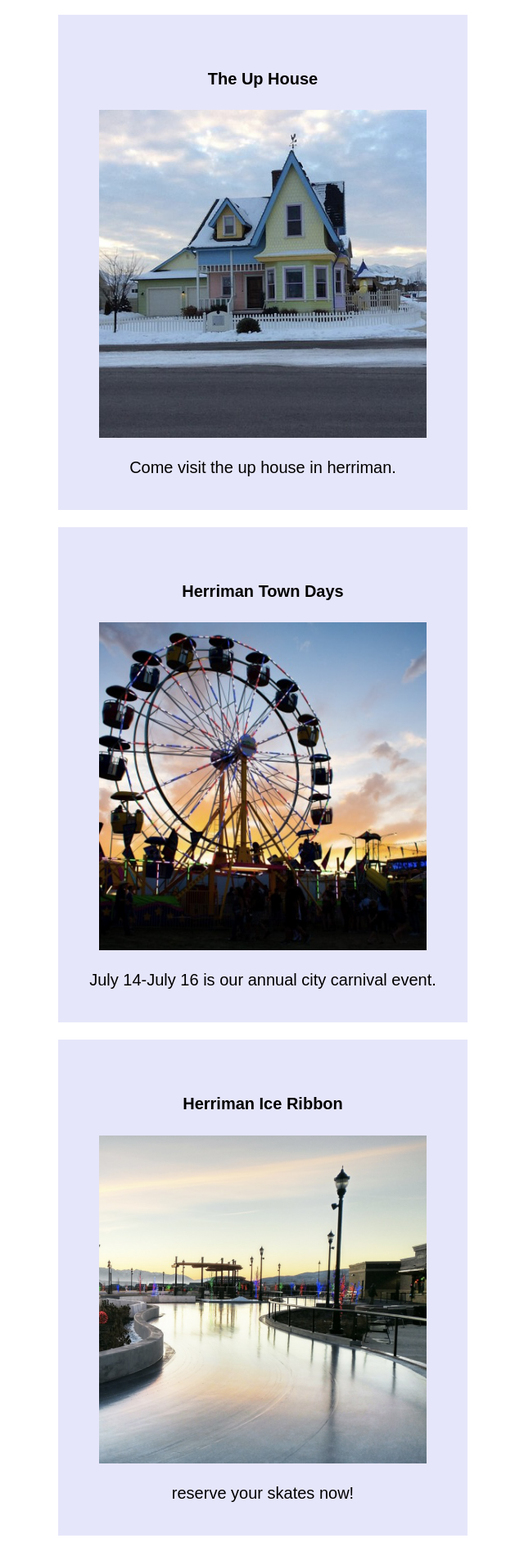
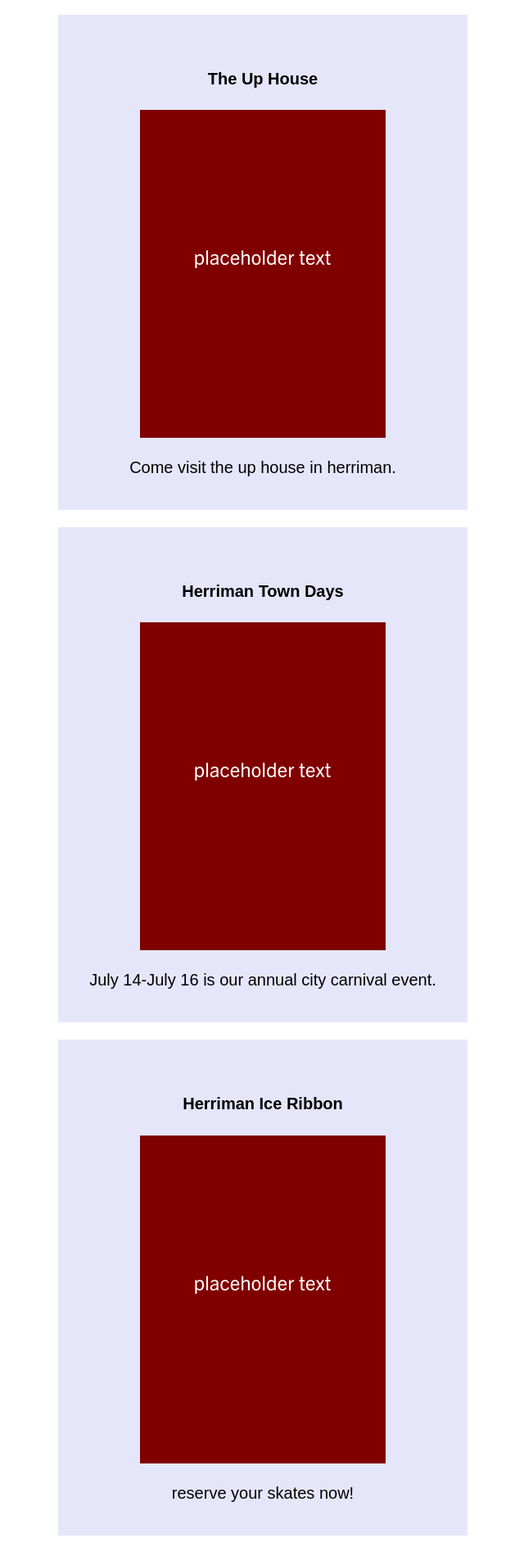
Before and after one commit to BeauHatch/wdd230, a plain HTML site: page chamber/scripts/discover.html in a window 1280 px wide. Shown: the part 264-2157 px from the top of the page at 82% size, without its empty margins (319-959 px from the left). Drawn offline with Linux system fonts and the light colour scheme.

Commit message:
progress

```diff
--- a/chamber/scripts/discover.html
+++ b/chamber/scripts/discover.html
@@ -35,14 +35,14 @@
 
     <div class="item">
     <h4>The Up House</h4>
-        <img src="images/up1.png" class="flex2item" data-src="images/placeholder.png" alt="NAME" />
+        <img src= "images/placeholder.png" class="flex2item" data-src="images/up1.png" alt="NAME" />
     <p>Come visit the up house in herriman.</p>
 </div>
 <br>
 
 <div class="item">
     <h4>Herriman Town Days</h4>
-    <img src="images/herrimandays1.png" class="flex2item" data-src="images/placeholder.png" alt="NAME" />
+    <img src="images/placeholder.png" class="flex2item" data-src="images/herrimandays1.png" alt="NAME" />
         <p>July 14-July 16 is our annual city carnival event.</p>
     </div>
 
@@ -50,7 +50,7 @@
 
     <div class="item">
         <h4>Herriman Ice Ribbon</h4>
-         <img src="images/iceskate1.png" class="flex2item" data-src="images/placeholder.png" alt="NAME" />
+         <img src="images/placeholder.png" class="flex2item" data-src="images/iceskate1.png" alt="NAME" />
          <p>reserve your skates now!</p>
         </div>
 
@@ -59,20 +59,20 @@
 
         <div class="item">
          <h4>Skatepark</h4>
-         <img src="images/skate1.png" class="flex2item" data-src="images/placeholder.png" alt="NAME" />
+         <img src="images/placeholder.png" class="flex2item" data-src="images/skate1.png" alt="NAME" />
 <p>legandary skatepark designed by california skateparks is here.</p>
 </div>
         <br>
 
     <div class="item">
         <h4>Reservoir</h4>
-        <img src="images/water1.png" class="flex2item" data-src="images/placeholder.png" alt="NAME" />
+        <img src="images/placeholder.png" class="flex2item" data-src="images/water1.png" alt="NAME" />
         <p>Come splash and swim in our</p>
     </div>
         <br>
 
     <div class="item">
-        <p><span class="label" id="#visit">Days between last visit: </span> </p>
+        <p><span class="label">Days between last visit: </span><span id="visit"></span></p>
     </div>
 
     </div>
```
